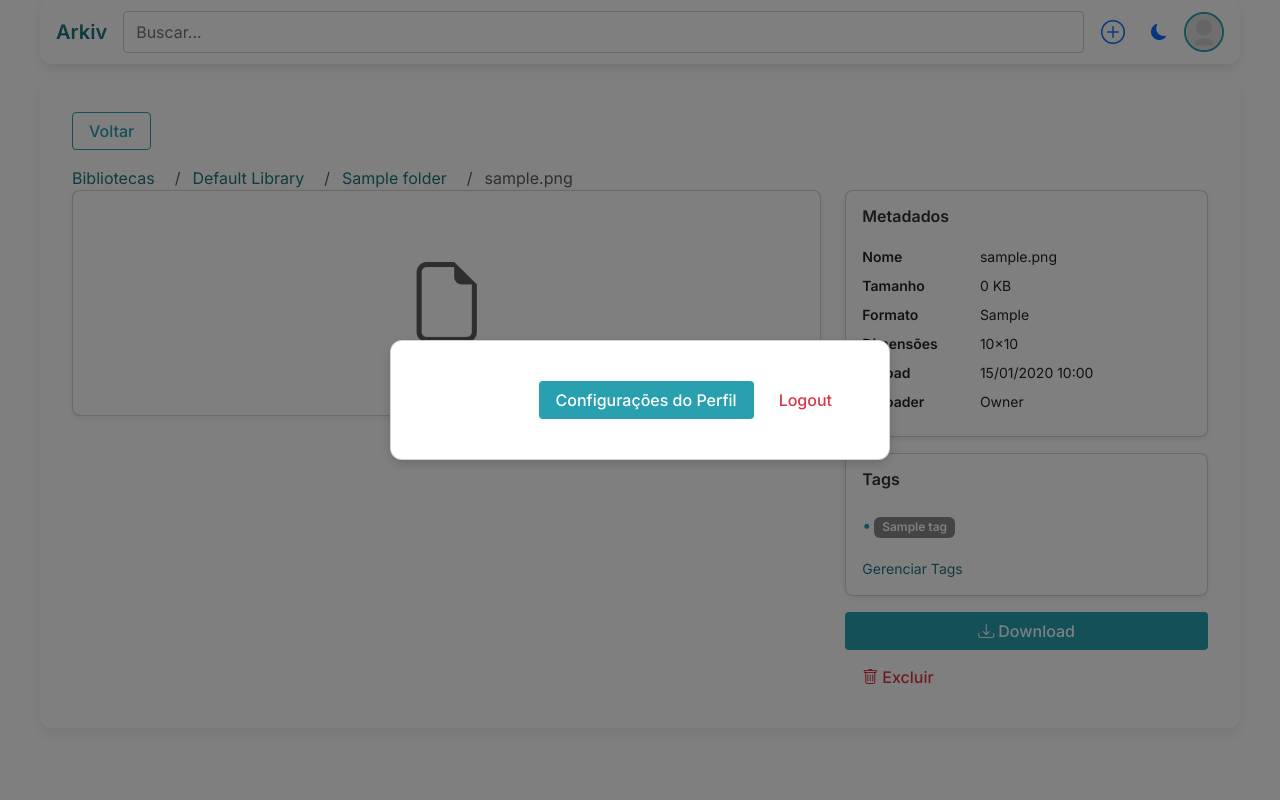
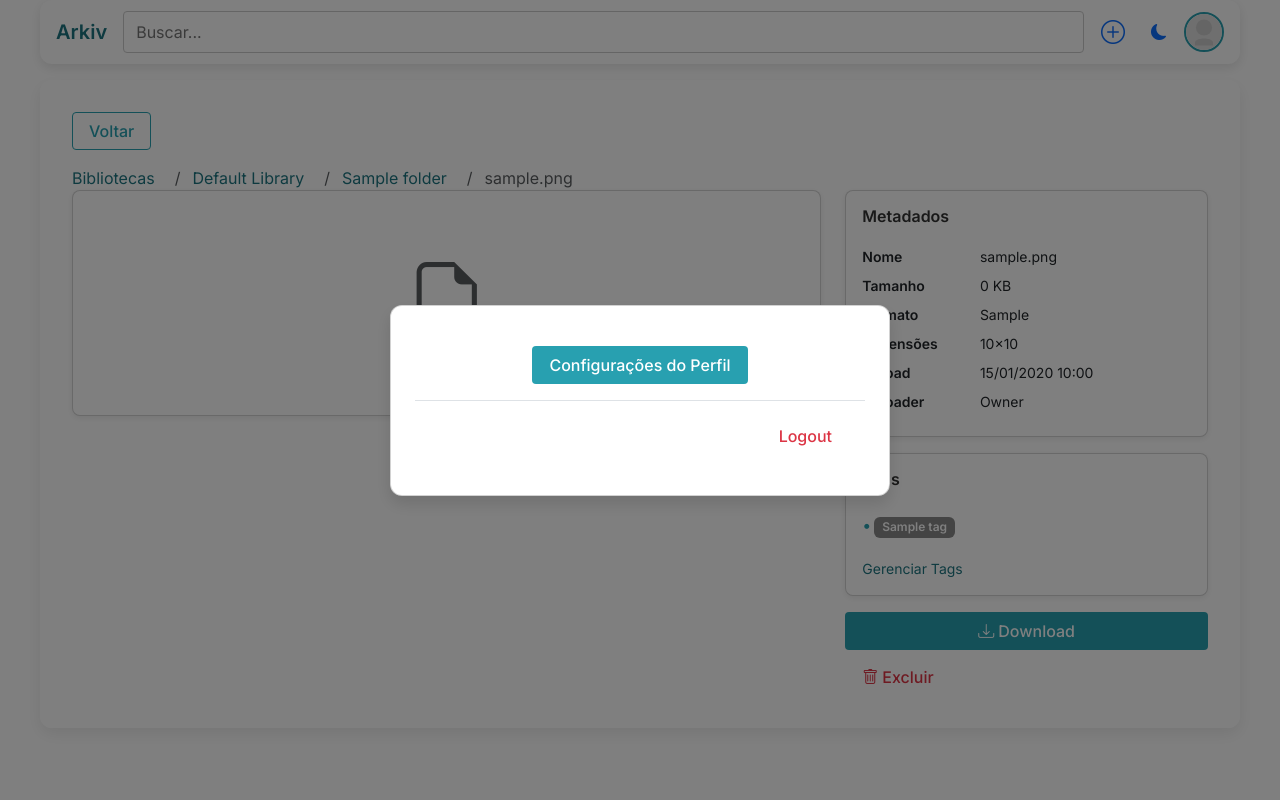
Before and after one commit to BrunoRochaBelo/arkiv, a Flask app: page /assets/1 in a window 1280 px wide, after a click that opens the changed part. Run offline with Flask 3, Linux system fonts and the light colour scheme; a user stored in the database is signed in; tables that the repository leaves empty hold one stand-in row (values such as "Sample post").

Commit message:
style: unify modal design and trigger

```diff
--- a/arkiv_app/static/css/style.css
+++ b/arkiv_app/static/css/style.css
@@ -262,17 +262,16 @@ nav[aria-label="breadcrumb"] ol li + li::before {
 }
 
 /* ---------- Modal ---------- */
-.modal,
-.user-modal {
+.modal {
   z-index: var(--z-modal);
 }
-.user-modal .modal-content {
+.modal-content {
   background: var(--card-bg);
   border-radius: 12px;
-  box-shadow: 0 4px 12px rgba(0, 0, 0, 0.15);
+  box-shadow: 0 8px 16px rgba(0, 0, 0, 0.12);
   padding: 1.5rem;
 }
-.user-modal .modal-body {
+.modal-footer {
   display: flex;
   justify-content: flex-end;
   gap: 0.5rem;
--- a/arkiv_app/static/js/user-modal.js
+++ b/arkiv_app/static/js/user-modal.js
@@ -1,13 +1,11 @@
 document.addEventListener('DOMContentLoaded', () => {
   const modalEl = document.getElementById('userModal');
   if (!modalEl) return;
-   const bsModal = new bootstrap.Modal(modalEl);
   document.querySelectorAll('[data-bs-target="#userModal"]').forEach((el) => {
     el.addEventListener('click', (ev) => {
       ev.preventDefault();
-       if (!modalEl.classList.contains('show')) {
+      const bsModal = bootstrap.Modal.getOrCreateInstance(modalEl);
       bsModal.show();
-       }
     });
   });
 });
--- a/arkiv_app/templates/components/navbar.html
+++ b/arkiv_app/templates/components/navbar.html
@@ -32,8 +32,10 @@
 <div class="modal fade user-modal" id="userModal" tabindex="-1" aria-labelledby="userModalLabel" aria-hidden="true">
   <div class="modal-dialog modal-dialog-centered">
     <div class="modal-content">
-      <div class="modal-body" id="userModalLabel">
+      <div class="modal-body text-center" id="userModalLabel">
         <a href="#" class="btn btn-accent">Configurações do Perfil</a>
+      </div>
+      <div class="modal-footer">
         <a href="{{ url_for('auth.logout') }}" class="btn btn-outline-danger btn-logout">Logout</a>
       </div>
     </div>
```
Lines whose indentation alone changed are shown as unchanged.
